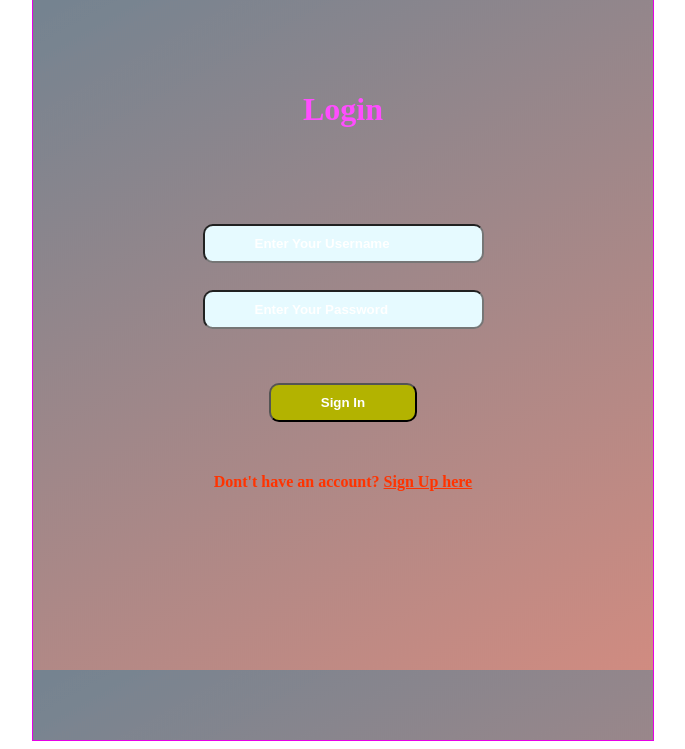
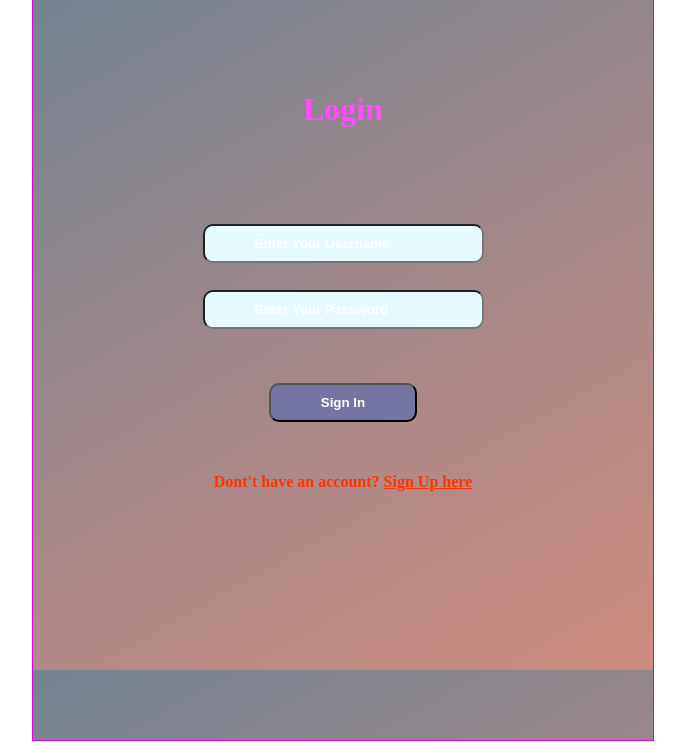
Before and after one commit to meherish1524/Loginpageflask, a Flask app: page / in a window 1280 px wide. Shown: the part 99-848 px from the top of the page, without its empty margins (297-982 px from the left). Run offline with Flask 2, Linux system fonts and the light colour scheme; some libraries are stand-ins or nearby versions.

Commit message:
Update style.css

```diff
--- a/static/style.css
+++ b/static/style.css
@@ -1,5 +1,5 @@
 
-			 background-image: url("images/bg.png");
+			 background-image: url("bg.png");
 			.header{
 				padding: 5px 120px;
 				width: 160px;
@@ -19,7 +19,7 @@
 
 			.btn {
 				padding: 10px 50px;
-				background-color: #b3b300;
+				background-color: #7575a3;
 				color: #FFFFFF;
 				font-style: Fantasy;
 				font-weight: bold;
```
